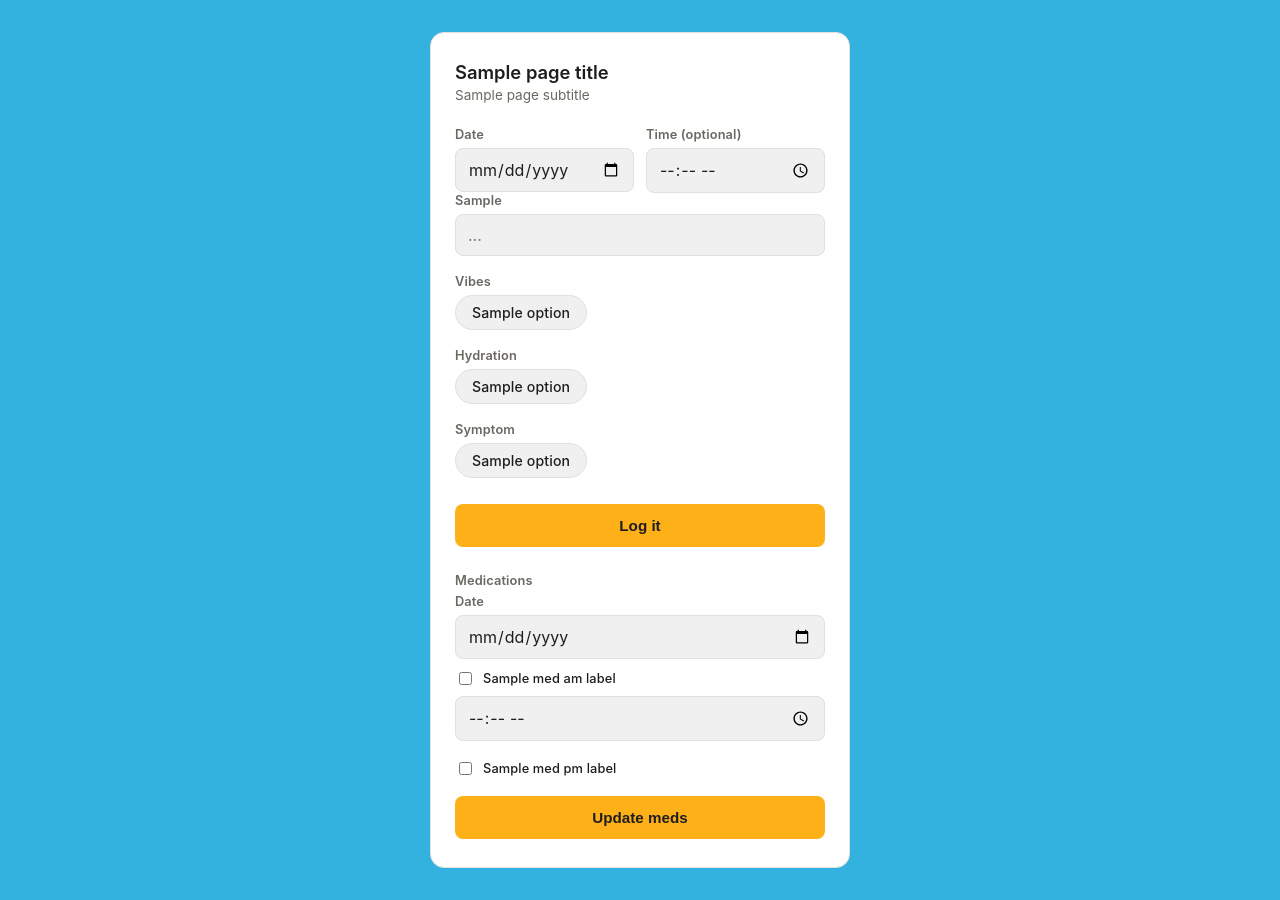
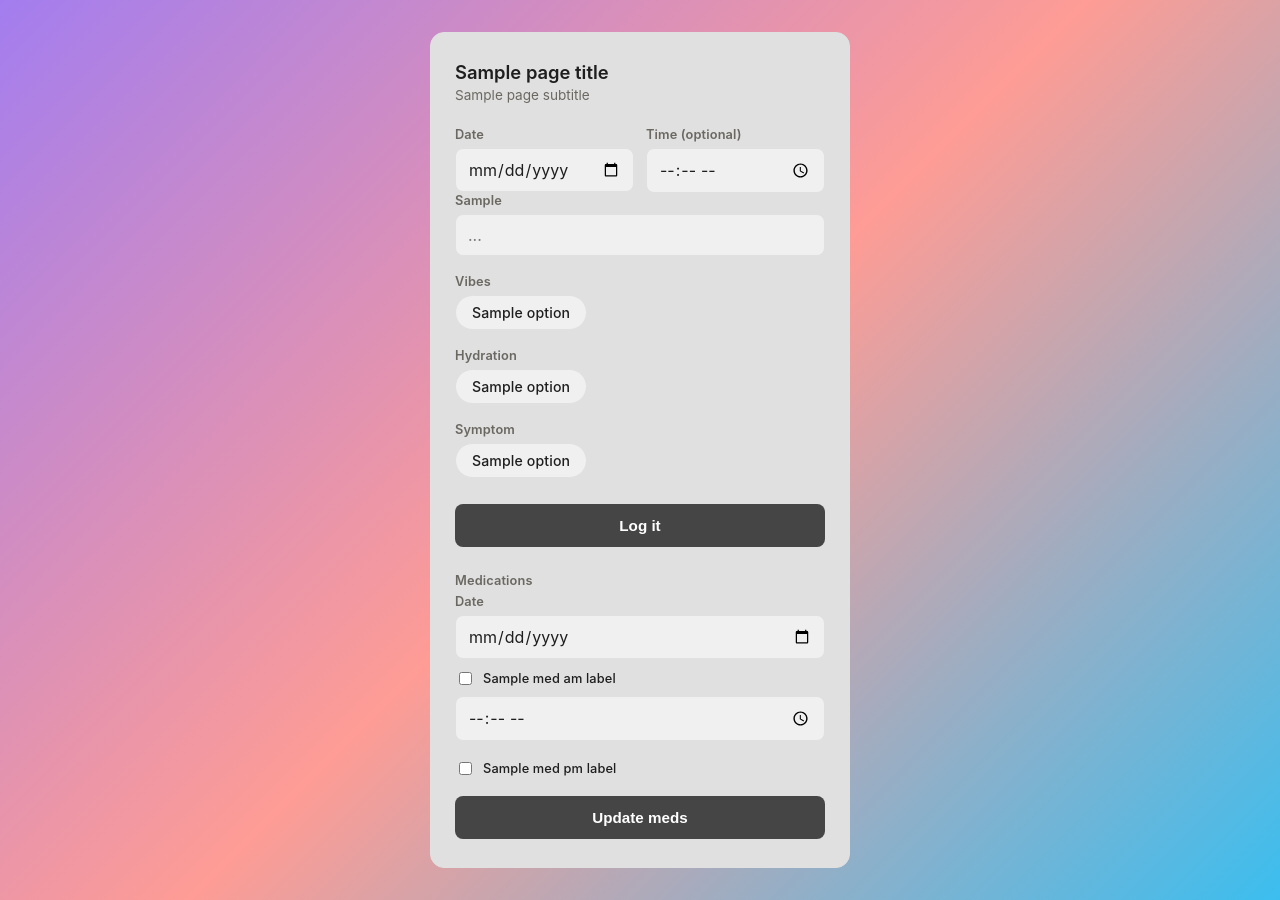
Before and after one commit to sarahrosegallagher/daily-log, a Flask app: template templates/index.html in a window 1280 px wide. Run offline with Flask 3, Linux system fonts and the light colour scheme; the template is opened without the code that fills it: most values are stand-ins (such as "Sample title", 1, 10 or a date in 2020).

Commit message:
card, button, pill-selection colors from custom tokens

```diff
--- a/templates/index.html
+++ b/templates/index.html
@@ -6,9 +6,8 @@
   <title>{{ page_title }}</title>
   <style>
     :root {
-      /* Tokens from STYLE_GUIDE.md — chart-lightblue as page bg, chart-amber as accent */
-      --bg: #33b2df;
-      --surface: #ffffff;
+      /* Tokens from STYLE_GUIDE.md, plus a static sunrise/sunset gradient page background */
+      --surface: #e0e0e0;
       --ink: #1e1e1e;
       --ink-soft: #6b6862;
       --line: #e0e0e0;
@@ -16,12 +15,14 @@
       --accent-ink: #1e1e1e;
       --accent-soft: #fff4da;
       --neutral: #f0f0f0;
+      --selected-button: #646770;
+      --send-it: #454545;
     }
     * { box-sizing: border-box; }
     body {
       margin: 0;
       min-height: 100vh;
-      background: var(--bg);
+      background: linear-gradient(135deg, #A37DEF 0%, #FE9C95 50%, #3BBEEF 100%);
       color: var(--ink);
       font-family: -apple-system, BlinkMacSystemFont, "Segoe UI", Helvetica, Arial, sans-serif;
       display: flex;
@@ -104,15 +105,15 @@
       cursor: pointer;
     }
     .pill-group input:checked + label {
-      background: var(--accent);
-      border-color: var(--accent);
-      color: var(--accent-ink);
+      background: var(--selected-button);
+      border-color: var(--selected-button);
+      color: #fff;
     }
     button {
       width: 100%;
       margin-top: 26px;
-      background: var(--accent);
-      color: var(--accent-ink);
+      background: var(--send-it);
+      color: #fff;
       border: none;
       border-radius: 8px;
       padding: 13px;
```
Also changed, not shown: 1 other file.
